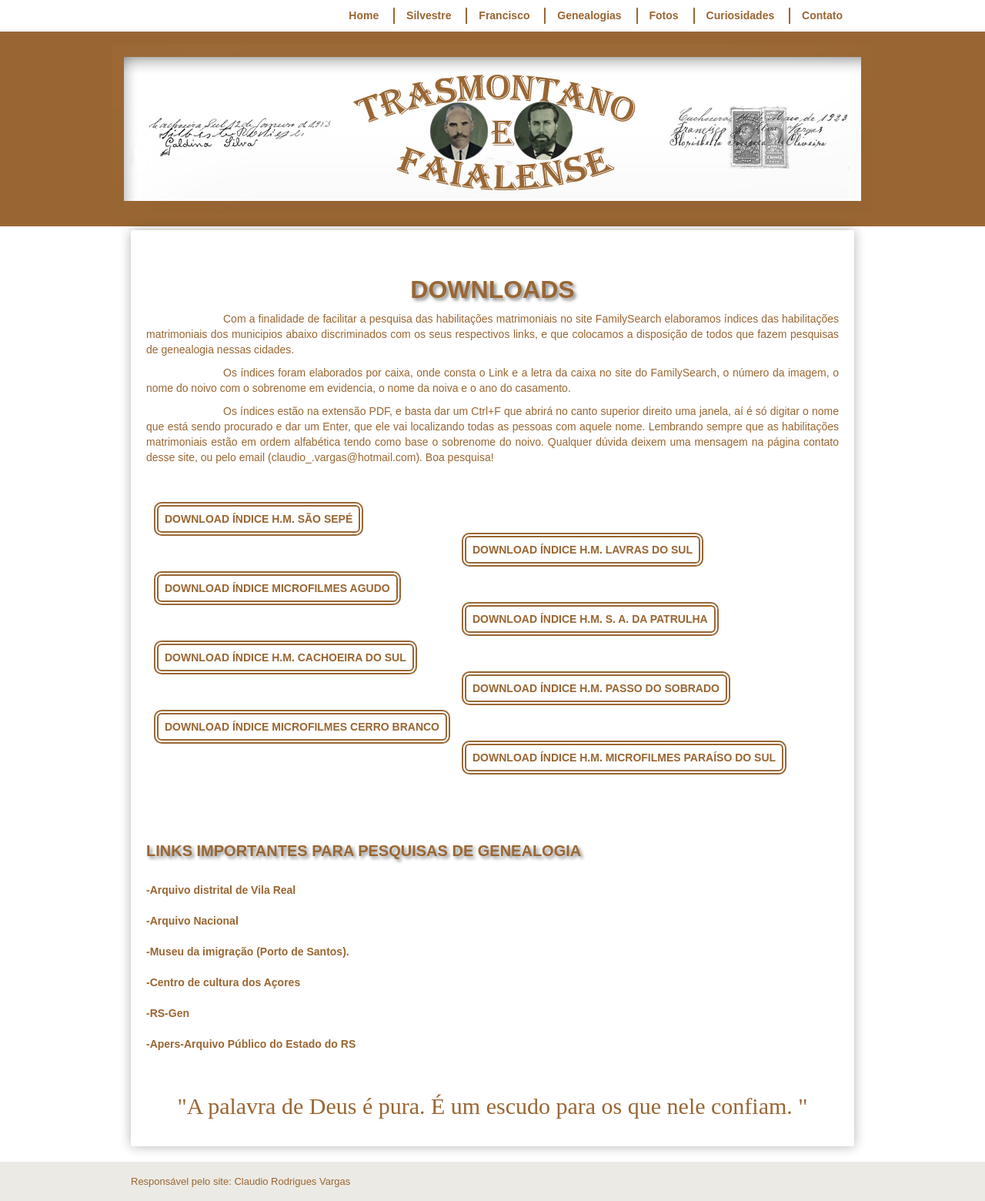
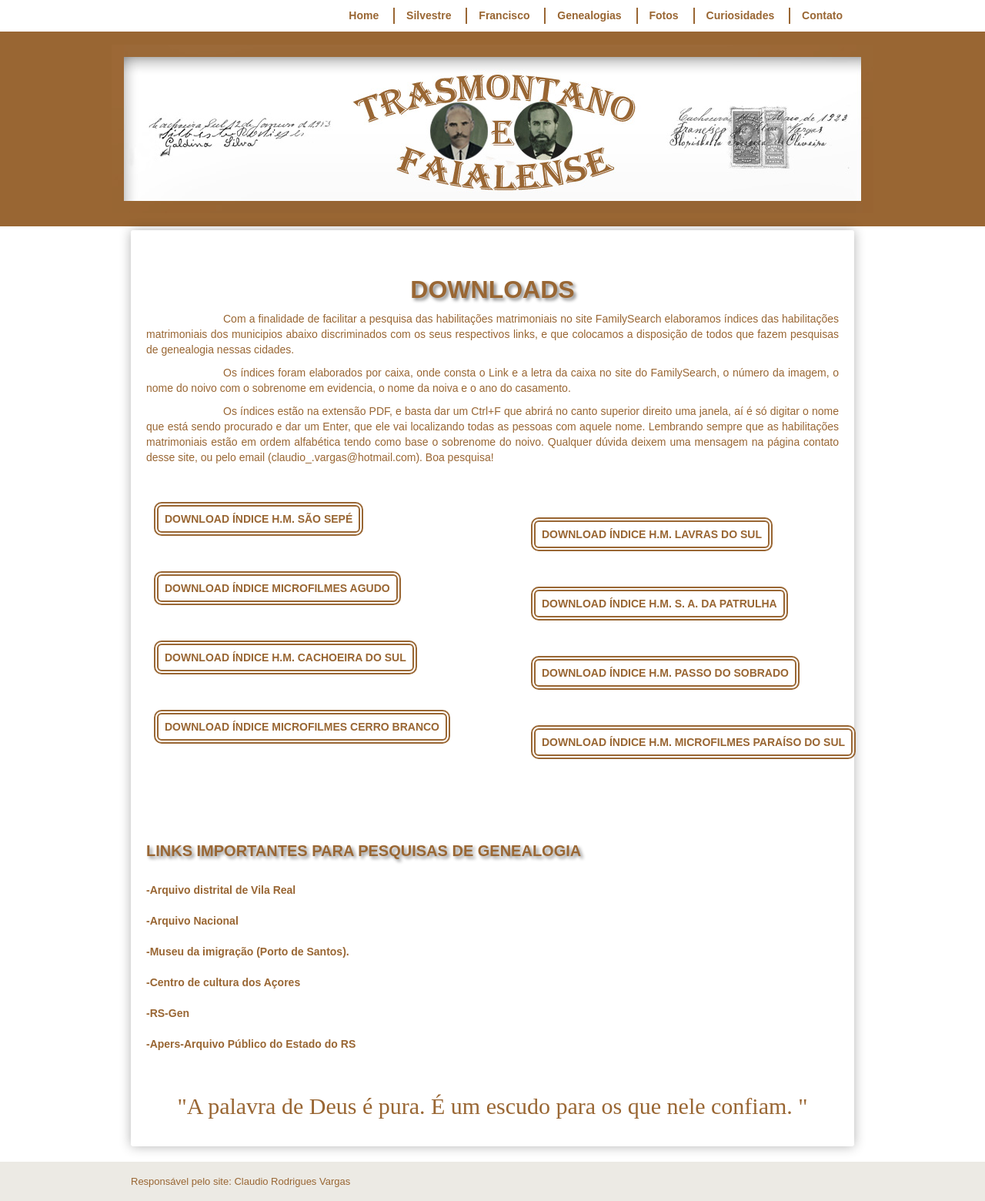
Before and after one commit to claudiovargas1955/claudiovargas1955.github.io, a Jekyll site: the page built from _pages/downloads.html, in a window 1280 px wide. Shown: the whole page at 77% size. Built offline with Jekyll 4.4.1, drawn with Linux system fonts in a browser that asks for light colours; some web fonts are replaced.

Commit message:
Update downloads.html

```diff
--- a/_pages/downloads.html
+++ b/_pages/downloads.html
@@ -20,7 +20,7 @@ a:hover{text-decoration:underline;
      }
 
  #indices{position:relative;
-		     width:900px;
+		     width:1000px;
 		     padding-bottom:300px;
 	 	     }
 
@@ -38,7 +38,7 @@ a:hover{text-decoration:underline;
             }
 
 	 .indsap {position:relative;
-	                 top:70px;
+	                 top:50px;
 			 border-radius: 10px 10px 10px 10px;
 			 border:6px double;
 			 padding-left:8px;
@@ -47,7 +47,7 @@ a:hover{text-decoration:underline;
 			 padding-right:8px;
                          color:#996633;
 			 font-weight:bold;
-			 margin-left:410px;
+			 margin-left:500px;
 
             }
 
@@ -65,7 +65,7 @@ a:hover{text-decoration:underline;
             }
 
 	 .indlcs {position:relative;
-	               top:120px;
+	               top:100px;
                        border-radius: 10px 10px 10px 10px;
 	               border:6px double;
                        padding-left:8px;
@@ -74,7 +74,7 @@ a:hover{text-decoration:underline;
                        padding-right:8px;
                        color:#996633;
 	               font-weight:bold;
-	               margin-left:410px;
+	               margin-left:500px;
             }
 
 	 .indlds {position:relative;
@@ -91,7 +91,7 @@ a:hover{text-decoration:underline;
             }
 
 	 .indlfs {position:relative;
-	               top:170px;
+	               top:150px;
                        border-radius: 10px 10px 10px 10px;
 	               border:6px double;
                        padding-left:8px;
@@ -100,7 +100,7 @@ a:hover{text-decoration:underline;
                        padding-right:8px;
                        color:#996633;
 	               font-weight:bold;
-	               margin-left:410px;
+	               margin-left:500px;
             }
 
 
@@ -118,7 +118,7 @@ a:hover{text-decoration:underline;
             }
 
 	 .indlhs {position:relative;
-	               top:220px;
+	               top:200px;
                        border-radius: 10px 10px 10px 10px;
 	               border:6px double;
                        padding-left:8px;
@@ -127,7 +127,7 @@ a:hover{text-decoration:underline;
                        padding-right:8px;
                        color:#996633;
 	               font-weight:bold;
-	               margin-left:410px;
+	               margin-left:500px;
             }
 
 	h3{text-shadow: 3px 3px 4px #888;
```
